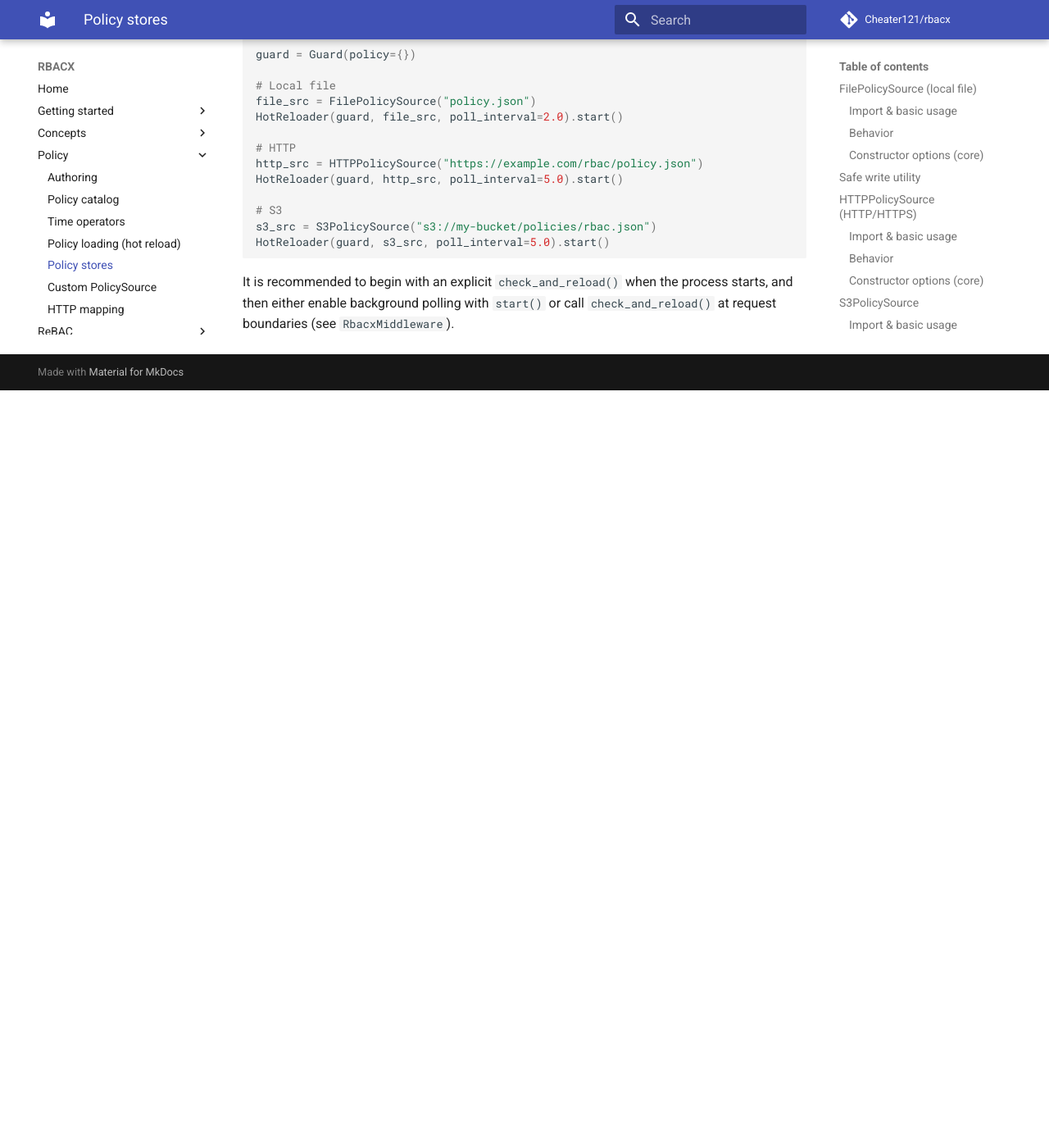
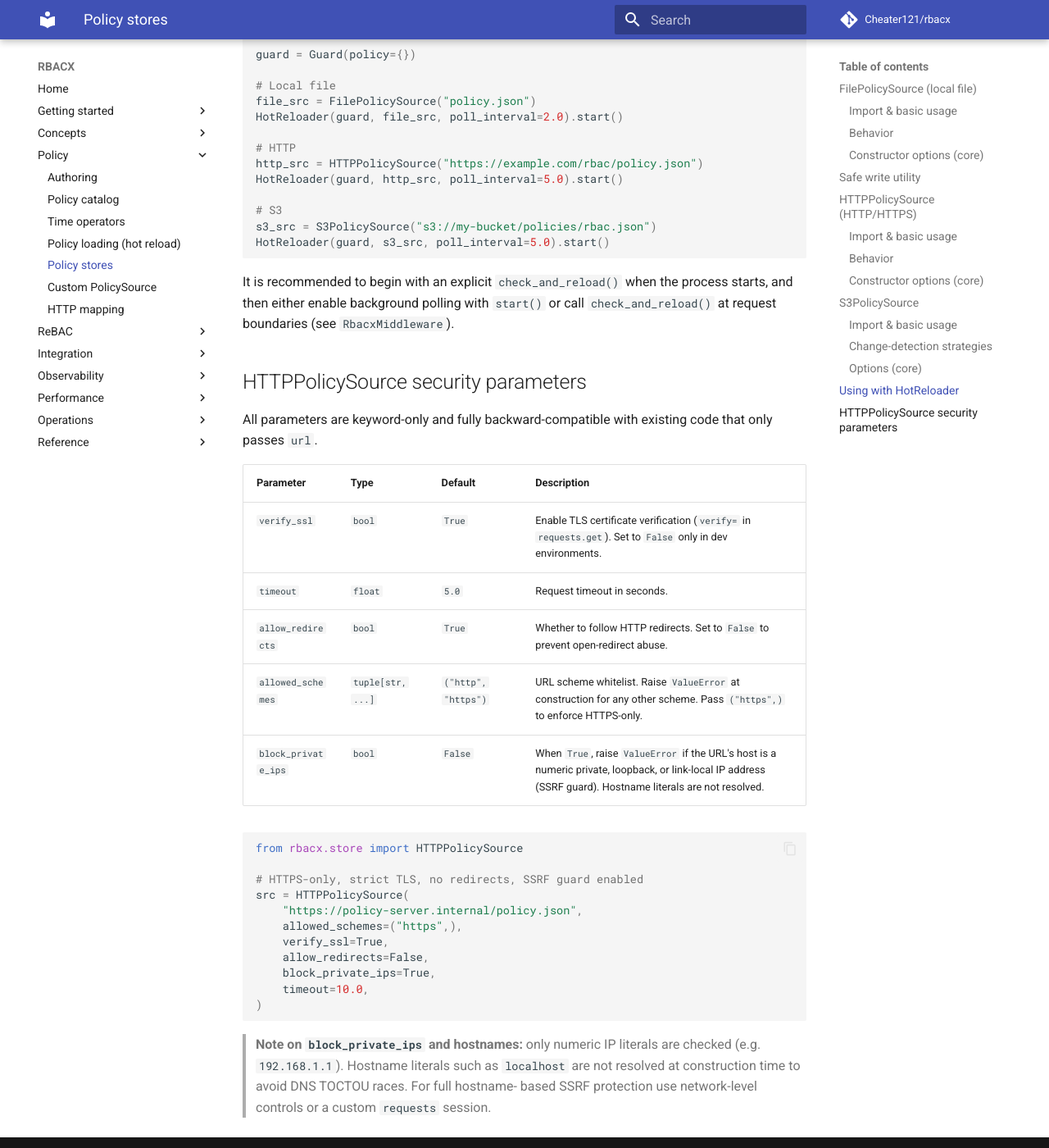
Before and after one commit to Cheater121/rbacx, an MkDocs documentation site: the page built from docs/policy_stores.md, in a window 1280 px wide and 1400 px high, scrolled down 3110 px. Shown: the whole window at 82% size. Built offline with MkDocs 1.6.1 and Material for MkDocs 9.7.7, drawn with Linux system fonts in a browser that asks for light colours; comment, search, counter and statistics services are not loaded; before the commit the page ends 3586 px from its top, so only the background shows below that.

Commit message:
feat(store/http_store): add URL validation and SSRF guard (http-store-secure)

````diff
--- a/docs/policy_stores.md
+++ b/docs/policy_stores.md
@@ -142,3 +142,36 @@
 ```
 
 It is recommended to begin with an explicit `check_and_reload()` when the process starts, and then either enable background polling with `start()` or call `check_and_reload()` at request boundaries (see `RbacxMiddleware`).
+
+## HTTPPolicySource security parameters
+
+All parameters are keyword-only and fully backward-compatible with existing
+code that only passes `url`.
+
+| Parameter | Type | Default | Description |
+|-----------|------|---------|-------------|
+| `verify_ssl` | `bool` | `True` | Enable TLS certificate verification (`verify=` in `requests.get`). Set to `False` only in dev environments. |
+| `timeout` | `float` | `5.0` | Request timeout in seconds. |
+| `allow_redirects` | `bool` | `True` | Whether to follow HTTP redirects. Set to `False` to prevent open-redirect abuse. |
+| `allowed_schemes` | `tuple[str, ...]` | `("http", "https")` | URL scheme whitelist. Raise `ValueError` at construction for any other scheme. Pass `("https",)` to enforce HTTPS-only. |
+| `block_private_ips` | `bool` | `False` | When `True`, raise `ValueError` if the URL's host is a numeric private, loopback, or link-local IP address (SSRF guard). Hostname literals are not resolved. |
+
+```python
+from rbacx.store import HTTPPolicySource
+
+# HTTPS-only, strict TLS, no redirects, SSRF guard enabled
+src = HTTPPolicySource(
+    "https://policy-server.internal/policy.json",
+    allowed_schemes=("https",),
+    verify_ssl=True,
+    allow_redirects=False,
+    block_private_ips=True,
+    timeout=10.0,
+)
+```
+
+> **Note on `block_private_ips` and hostnames:** only numeric IP literals are
+> checked (e.g. `192.168.1.1`).  Hostname literals such as `localhost` are not
+> resolved at construction time to avoid DNS TOCTOU races.  For full hostname-
+> based SSRF protection use network-level controls or a custom `requests`
+> session.
--- a/pyproject.toml
+++ b/pyproject.toml
@@ -4,7 +4,7 @@
 
 [project]
 name = "rbacx"
-version = "1.9.4"
+version = "1.9.5"
 description = "RBAC/ABAC policy engine for Python with policy sets, condition DSL, and hot reload"
 readme = "README.md"
 requires-python = ">=3.10"
````
Also changed, not shown: CHANGELOG.md (+105 -0 lines), docs/security.md (+6 -0 lines), 7 other files.
